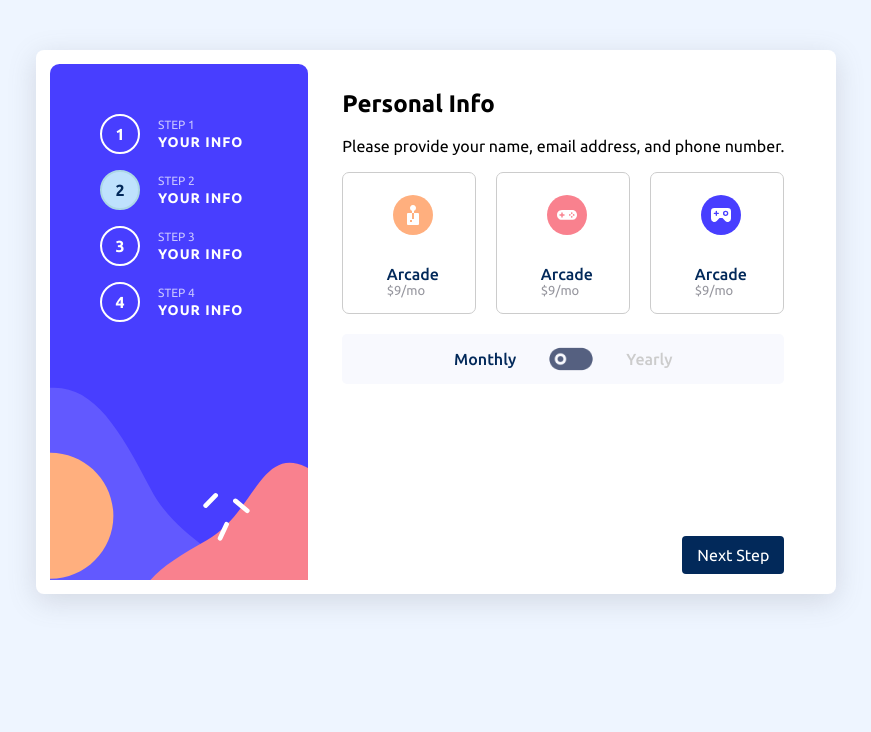
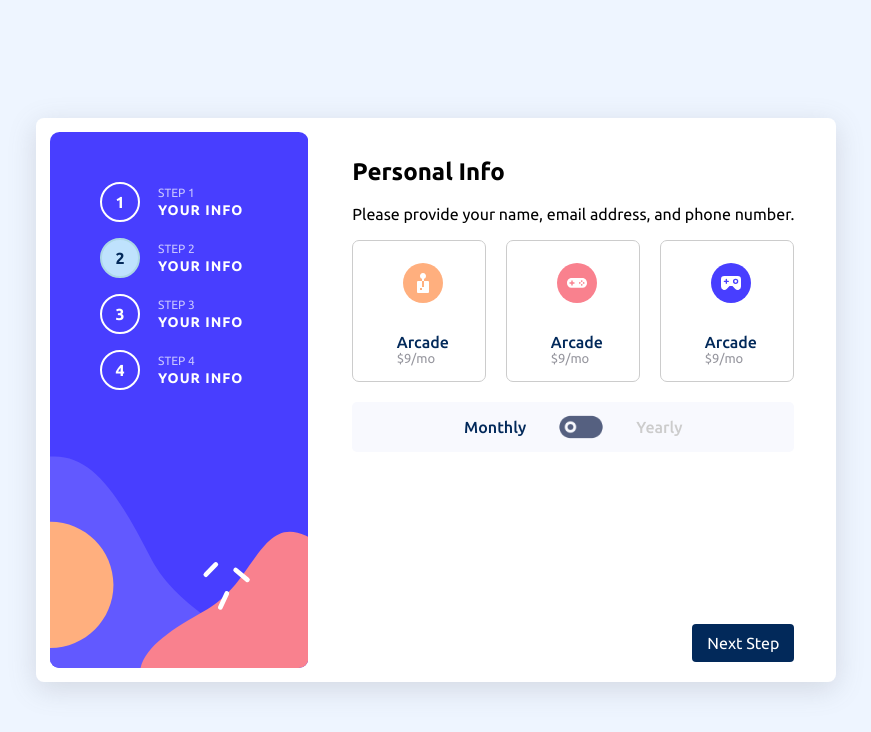
Before and after one commit to ankitraz/multi-step-form, a plain HTML site: page step2.html in a window 1280 px wide. Shown: the whole page, without its empty margins (204-1075 px from the left). Drawn offline with Linux system fonts and the light colour scheme.

Commit message:
added buttons

```diff
--- a/step2.html
+++ b/step2.html
@@ -79,8 +79,8 @@
             <img src="/assets/images/toggle.png" alt="">
             <span style="color: #ccc;">Yearly</span>
           </div>
-          <button class="btn btn--primary">Next Step</button>
         </div>
+        <div class="btn-wrapper"><button class="btn btn--primary">Next Step</button></div>
       </div>
 
     </div>
--- a/styles.scss
+++ b/styles.scss
@@ -17,8 +17,12 @@ body {
 
     @media screen and (min-width: 768px) {
         font-size: 1.6rem;
-        padding: 5rem;
-        // margin: 7rem;
+        // padding: 5rem;
+        // // margin: 7rem;
+        display: flex;
+        justify-content: center;
+        align-items: center;
+        height: 100vh;
     }
 
 
@@ -344,6 +348,7 @@ label {
         }
 
         .card-wrapper {
+            margin-left: 1rem;
             position: relative;
             .card {
                 width: 100%;
```
Also changed, not shown: styles.css, 1 other file.
